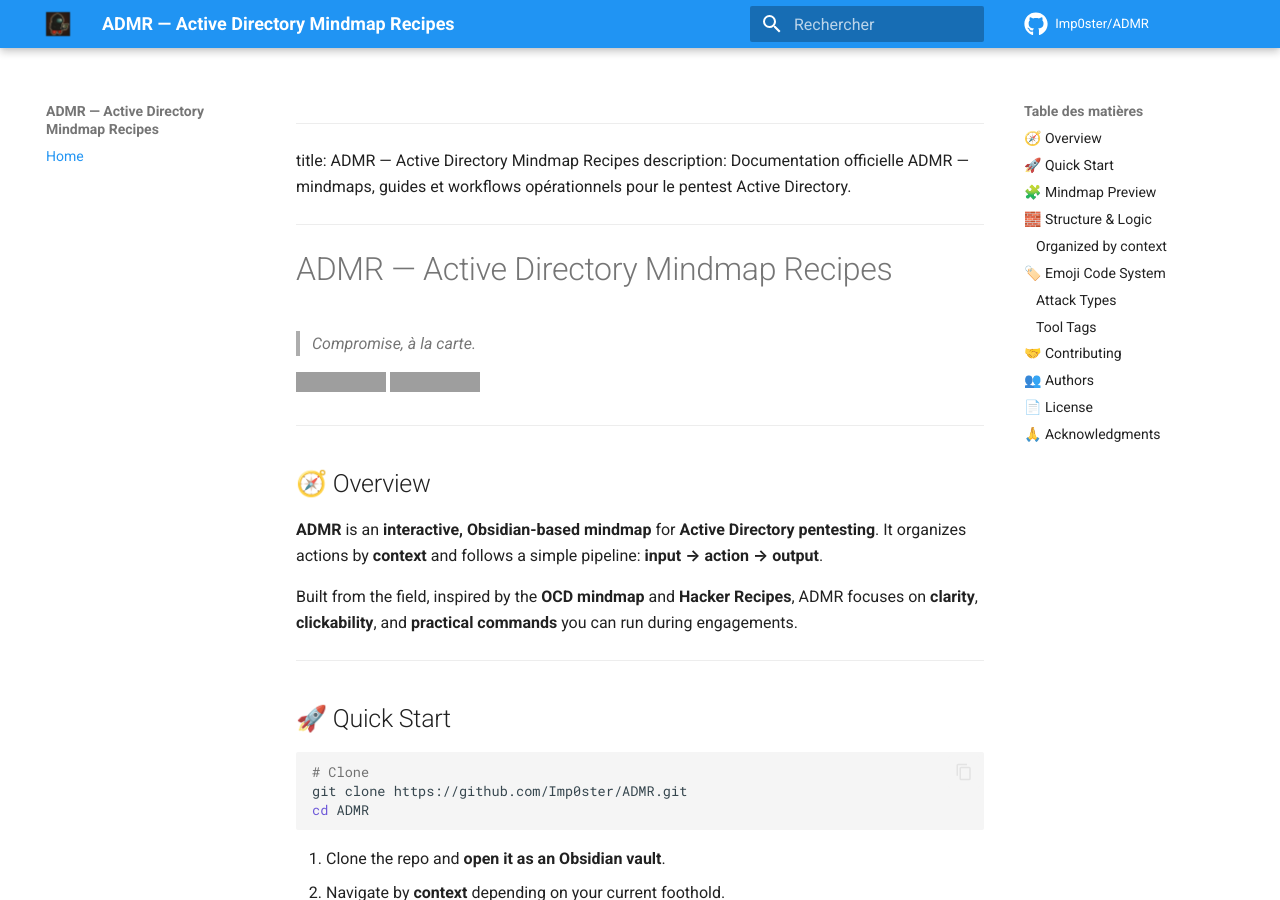
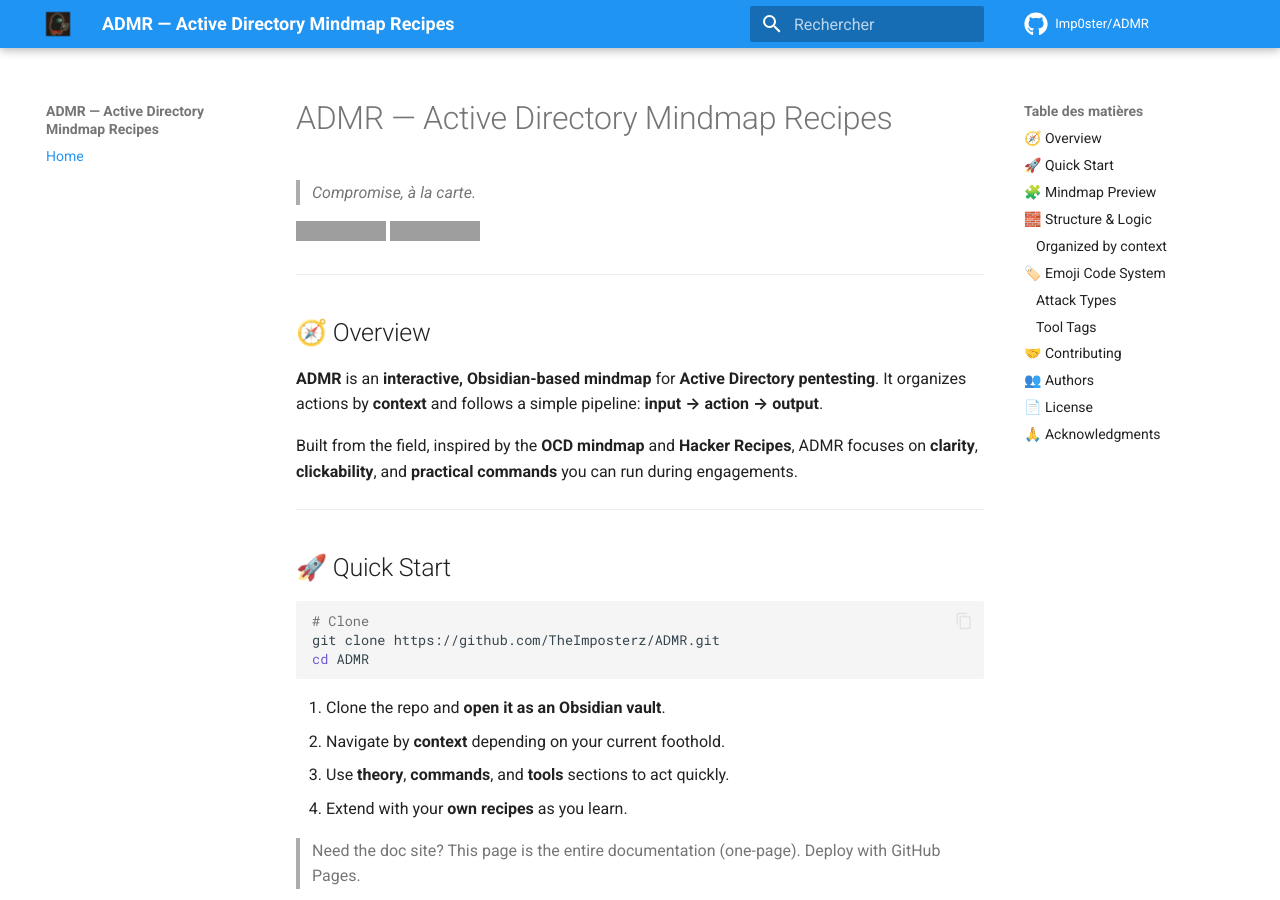
Before and after one commit to Imp0sters/Imp0sters.github.io, an MkDocs documentation site: the page built from docs/index.md, in a window 1280 px wide and 900 px high. Built offline with MkDocs 1.6.1 and Material for MkDocs 9.7.7, drawn with Linux system fonts in a browser that asks for light colours; comment, search, counter and statistics services are not loaded; part of the change alters nothing that is shown; some of the changed text lies outside the part shown; grey boxes are pictures that could not be loaded.

Commit message:
fix: updated repos name across project

````diff
--- a/docs/index.md
+++ b/docs/index.md
@@ -2,13 +2,13 @@
 
 title: ADMR — Active Directory Mindmap Recipes
 description: Documentation officielle ADMR — mindmaps, guides et workflows opérationnels pour le pentest Active Directory.
---------------------------------------------------------------------------------------------------------------------------
+---
 
 # ADMR — Active Directory Mindmap Recipes
 
 > *Compromise, à la carte.*
 
-[![GitHub Repo](https://img.shields.io/badge/GitHub-Imp0ster%2FADMR-black?logo=github)](https://github.com/Imp0ster/ADMR) [![Made with MkDocs Material](https://img.shields.io/badge/MkDocs-Material-blue)](https://squidfunk.github.io/mkdocs-material/)
+[![GitHub Repo](https://img.shields.io/badge/GitHub-TheImposterz%2FADMR-black?logo=github)](https://github.com/TheImposterz/ADMR) [![Made with MkDocs Material](https://img.shields.io/badge/MkDocs-Material-blue)](https://squidfunk.github.io/mkdocs-material/)
 
 ---
 
@@ -25,7 +25,7 @@ Built from the field, inspired by the **OCD mindmap** and **Hacker Recipes**, AD
 
 ```bash
 # Clone
-git clone https://github.com/Imp0ster/ADMR.git
+git clone https://github.com/TheImposterz/ADMR.git
 cd ADMR
 ```
 
@@ -96,8 +96,8 @@ We welcome PRs and issues:
 * Propose refactors to keep the mindmap practical
 * Use feature branches (`feat/...`) and write clear commit messages (conventional commits please)
 
-**Open a PR:** [https://github.com/Imp0ster/ADMR/pulls](https://github.com/Imp0ster/ADMR/pulls)
-**Open an issue:** [https://github.com/Imp0ster/ADMR/issues](https://github.com/Imp0ster/ADMR/issues)
+**Open a PR:** [https://github.com/TheImposterz/ADMR/pulls](https://github.com/TheImposterz/ADMR/pulls)
+**Open an issue:** [https://github.com/TheImposterz/ADMR/issues](https://github.com/TheImposterz/ADMR/issues)
 
 ---
 
--- a/mkdocs.yml
+++ b/mkdocs.yml
@@ -1,8 +1,8 @@
 site_name: ADMR — Active Directory Mindmap Recipes
 site_description: Documentation officielle ADMR — mindmaps, guides et workflows pour pentest Active Directory.
 site_author: Imp0ster
-site_url: https://imp0sters.github.io/ADMR/   # IMPORTANT: project path with /ADMR/
-repo_url: https://github.com/Imp0ster/ADMR
+site_url: https://TheImposterz.github.io/ADMR/   # IMPORTANT: project path with /ADMR/
+repo_url: https://github.com/TheImposterz/ADMR
 repo_name: Imp0ster/ADMR
 copyright: © 2025 Imp0ster
 
@@ -37,7 +37,7 @@ theme:
 extra:
   social:
     - icon: fontawesome/brands/github
-      link: https://github.com/Imp0ster
+      link: https://github.com/TheImposterz
   generator: false
 
 plugins:
````
